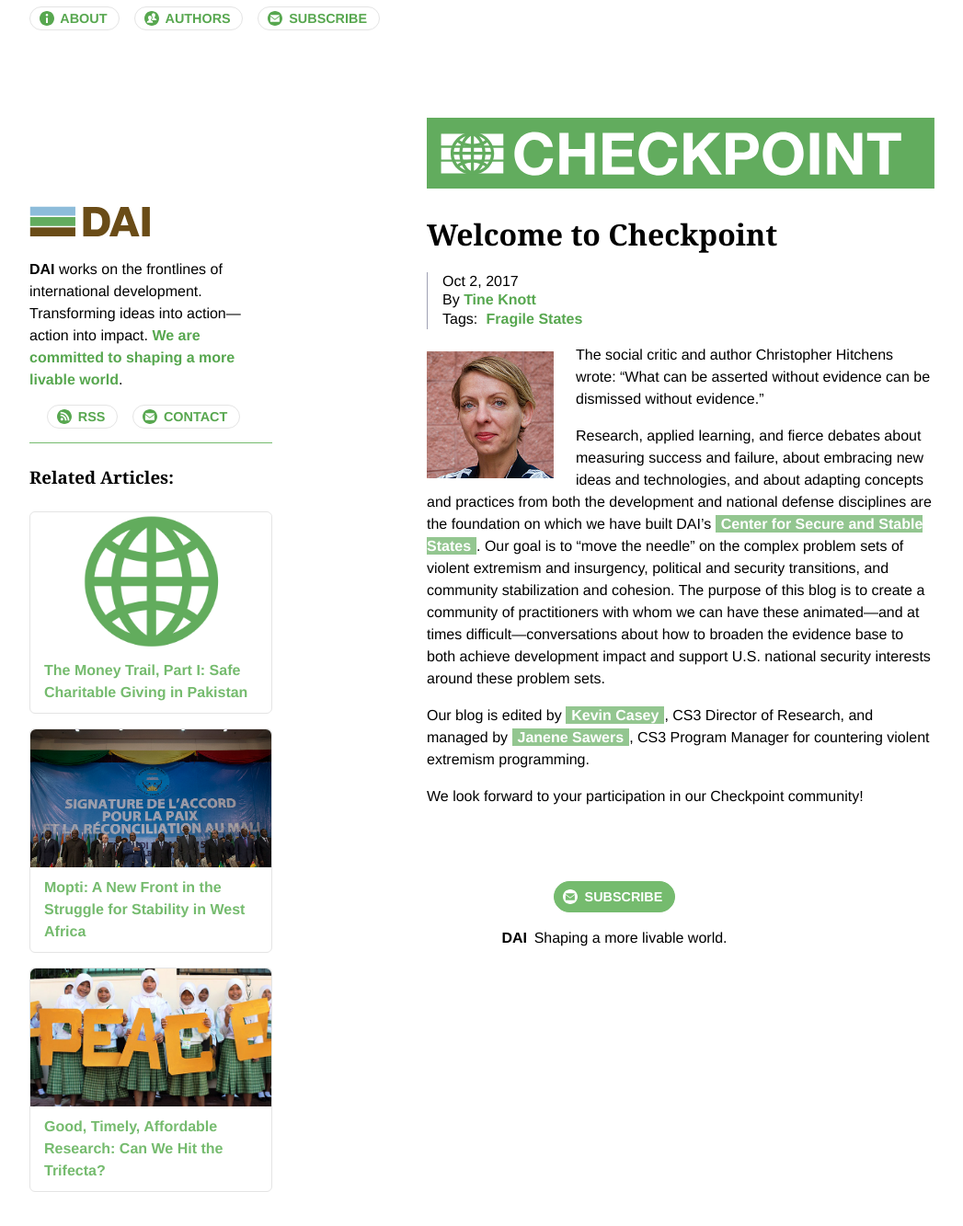
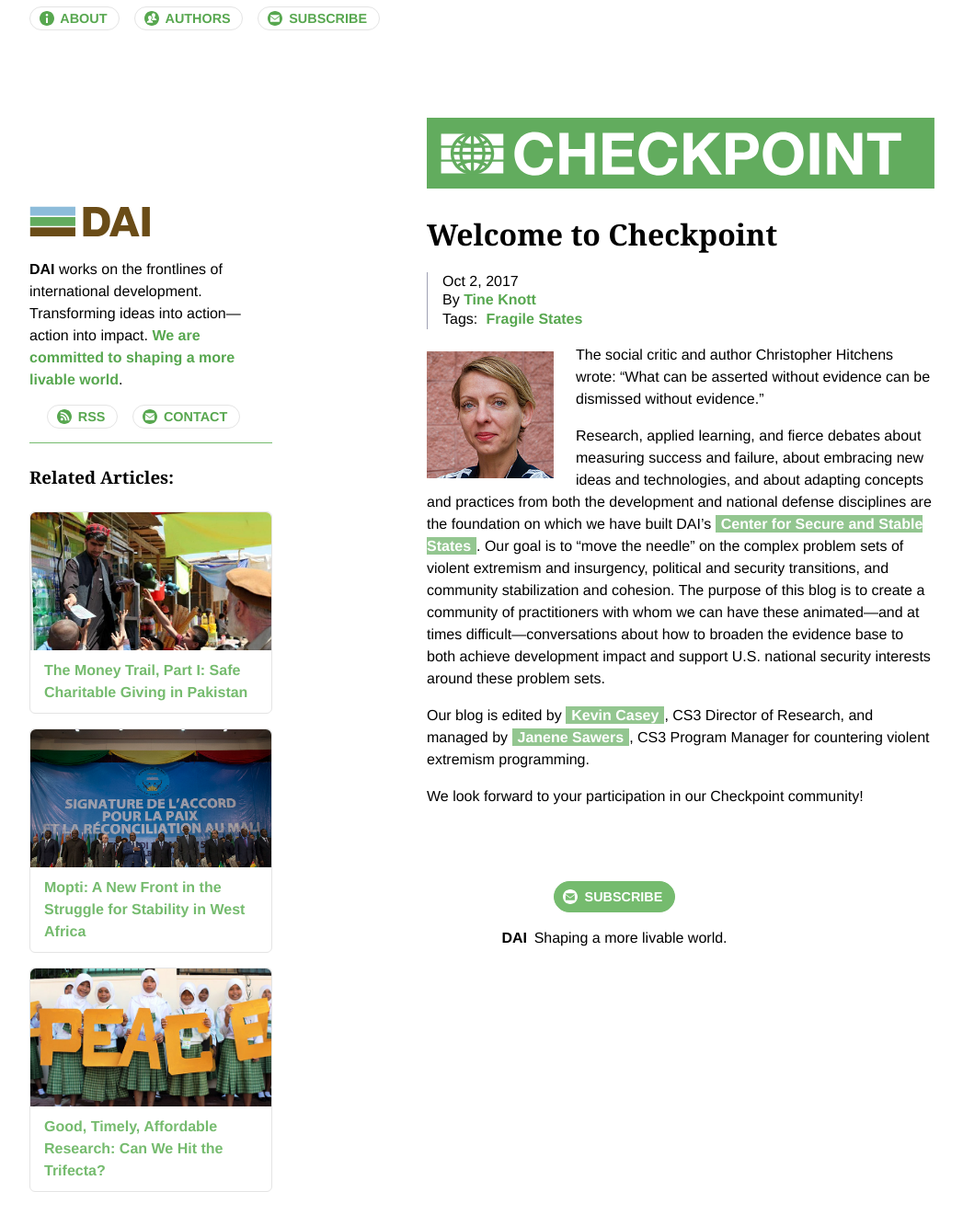
Before and after one commit to BryanSchuetz/CS-, a Jekyll site: the page built from _posts/2017-10-02-welcome-to-checkpoint.markdown, in a window 1280 px wide. Shown: the whole page at 92% size, without its empty margins (116-1163 px from the left). Built offline with Jekyll 4.4.1, drawn with Linux system fonts in a browser that asks for light colours.

Commit message:
Updated The Money Trail Part I Safe Charitable Giving In Pakistan

```diff
--- a/_posts/2018-07-20-the-money-trail-part-i-safe-charitable-giving-in-pakistan.markdown
+++ b/_posts/2018-07-20-the-money-trail-part-i-safe-charitable-giving-in-pakistan.markdown
@@ -9,6 +9,7 @@ Author: Adeel Jafferi
 social-image:
 - "/uploads/800px-Afghan_children_request_leaflets_in_a_Bagram_bazaar-106ade.jpg"
 - "/uploads/Weaponry_found_in_Afghanistan,_2011-6701a2.jpg"
+thumbnail: "/uploads/800px-Afghan_children_request_leaflets_in_a_Bagram_bazaar-106ade.jpg"
 ---
 
 Counter-threat finance (CTF)—the efforts to reduce the flow of money that funds terrorism and organized crime—has been a key component of the international community’s struggle against terrorism since the terror attacks of September 11, 2001. When we think of CTF, international banking, money laundering, and oil smuggling come to mind, but we don’t often think of international development. While early efforts succeeded in limiting terrorist groups’ access to international financial networks, these groups have fallen back on tried-and-true methods to keep the money flowing by exploiting charitable donations, mining and smuggling of natural resources, taxation, currency exchange, extortion, and criminal enterprises. By gaining control of territory and through carefully designed financial systems, the Islamic State enjoyed unprecedented access to financial resources. If we hope to succeed in choking violent extremist groups’ access to funds, it is time to recognize that development interventions can play a key role. In this, and in a second post, I will discuss how development practitioners can make concrete contributions to reducing extremist group financing and help vulnerable communities avoid inadvertently funding the very people who seek to destroy them.
```
